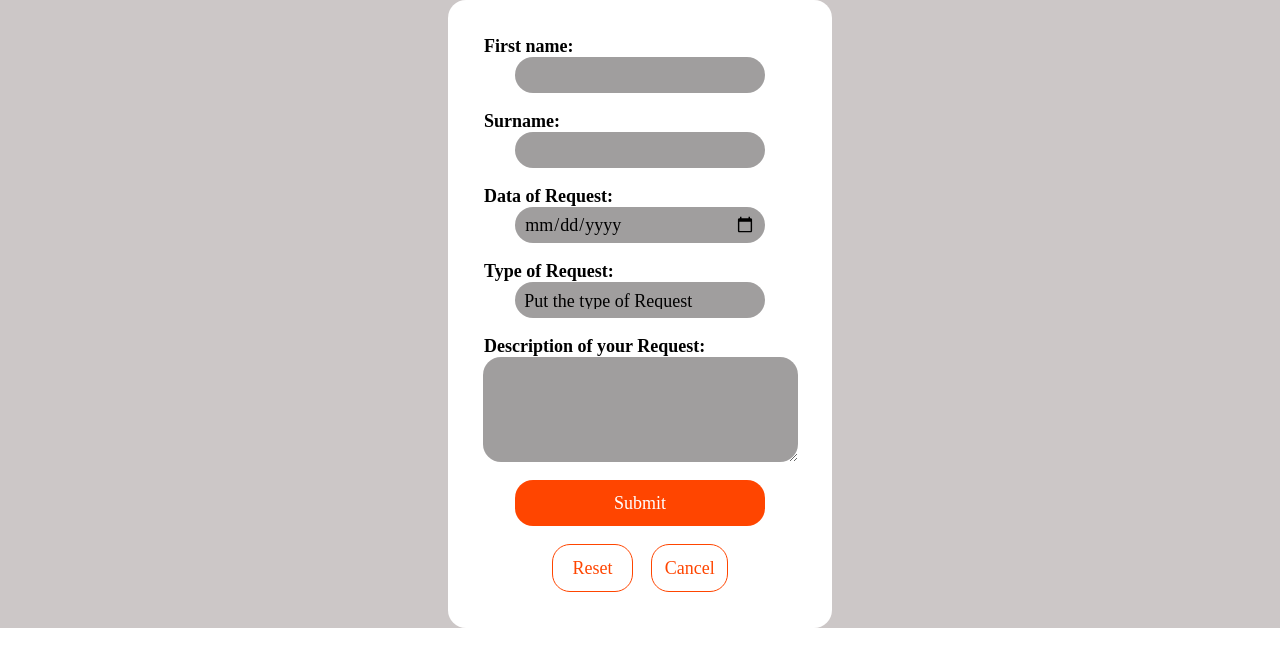
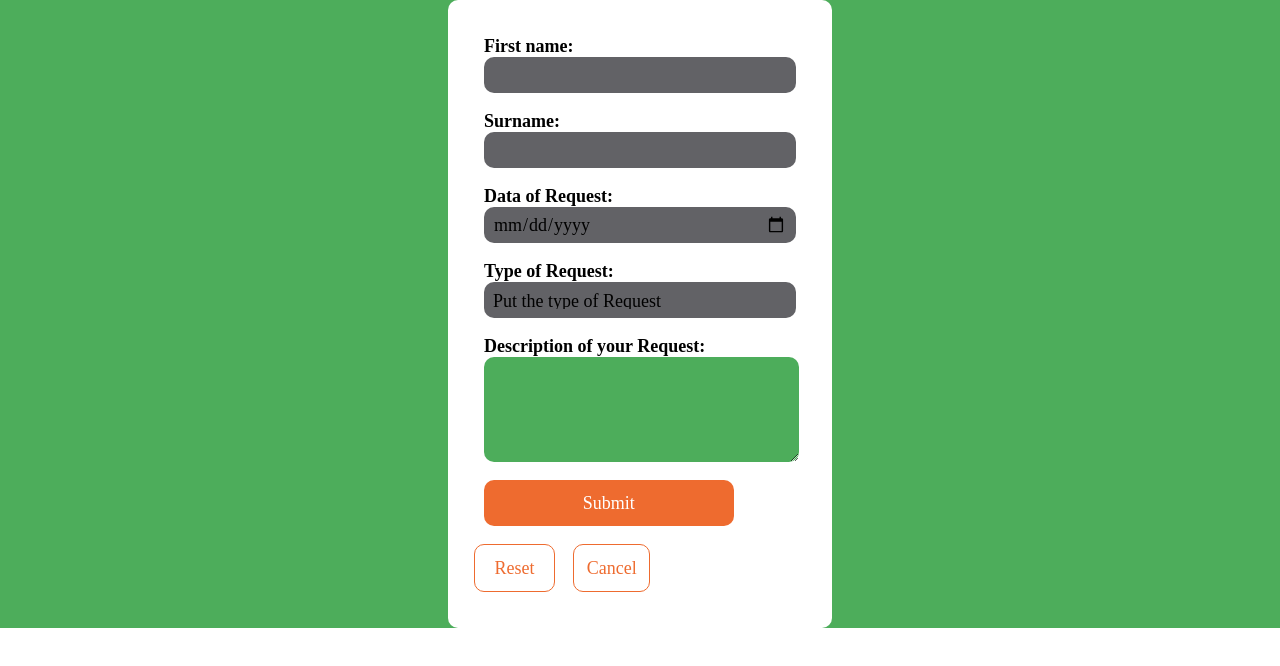
Before and after one commit to alcfdez/Support-App, a Vue app in the folder src/main/frontend/: page / in a window 1280 px wide. Shown: the top 666 px of the page. Built offline with nearby package versions, Linux system fonts and the light colour scheme.

Commit message:
including mixins scss in FormRequest component

```diff
--- a/src/main/frontend/src/components/FormRequest.vue
+++ b/src/main/frontend/src/components/FormRequest.vue
@@ -39,10 +39,15 @@
 </template>
 
 <style lang="scss" scoped>
+
+@use "@/scss/mixins.scss" as m;
+@use "@/scss/colors.scss" as c;
+
+
 main {
     width: 100%;
     height: 100%;
-    background-color: rgb(204, 199, 199);
+    background-color: map-get(c.$colors, "green");
     display: flex;
     justify-content: center;
 
@@ -51,32 +56,31 @@ main {
 
 .__container-forms {
     width: 30%;
-    background-color: white;
+    background-color: map-get(c.$colors, "white");;
     padding: 2em;
-    border-radius: 1em;
+    @include m.borderRadius();
     font-weight: bold;
     display: flex;
     flex-direction: column;
-    align-items: center;
+    align-items: flex-start;
 
 
     &__label {
-        background-color: white;
-        align-self: start;
+        background-color: map-get(c.$colors, "white");;
 
 
         &__inputbox {
-            border-radius: 1em;
+            @include m.borderRadius();
             height: 2em;
-            width: 80%;
+            width: 100%;
             padding: 0.5em;
-            background-color: rgb(160, 158, 158);
+            background-color: map-get(c.$colors, "grey");
             margin-bottom: 1em;
 
             &__description {
 
-                background-color:rgb(160, 158, 158);
-                border-radius: 1em;
+                background-color:map-get(c.$colors, "green");
+                @include m.borderRadius();
                 margin-bottom: 1em;
             }
         }
@@ -85,13 +89,13 @@ main {
 
     }
 .button__one{
-    background-color: orangered;
-    border-radius: 1em;
+    background-color: map-get(c.$colors, "orange");;
+    @include m.borderRadius();
     padding: 0.7em;
     width: 80%;
     display: flex;
     justify-content: center;
-    color: white;
+    color: map-get(c.$colors, "white");
     margin-bottom: 1em;
 }
 .container__button{
@@ -99,21 +103,21 @@ main {
     display: flex;
     justify-content: center;
     gap: 1em;
-    color: white;
+    color: map-get(c.$colors, "white");
 
 .button__two{
-        border: .1em solid orangered;
-        border-radius: 1em;
+        border: .1em solid  map-get(c.$colors, "orange");
+        @include m.borderRadius();
         padding: 0 1.1em;
         font-size: 1em;
-        color: orangered;
+        color:   map-get(c.$colors, "orange");
     }
 .button__three{
-    border: .1em solid orangered;
-    border-radius: 1em;
+    border: .1em solid   map-get(c.$colors, "orange");
+    @include m.borderRadius();
     padding: .7em;
     font-size: 1em;
-    color: orangered;
+    color:   map-get(c.$colors, "orange");
     }
 
 
--- a/src/main/frontend/src/scss/_mixins.scss
+++ b/src/main/frontend/src/scss/_mixins.scss
@@ -11,7 +11,7 @@
     color: $col;
 }
 @mixin borderRadius(){
-    border-radius: 4px;
+    border-radius: 10px;
 }
 @mixin mv ( $medida: 1100px ){
     @media screen and (max-width: $medida ){
```
